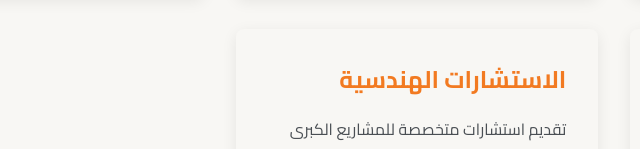
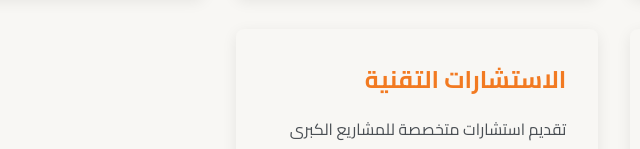
Before and after one commit to hitaex/hitaex.github.io, a plain HTML site: page index.html in a window 1280 px wide. Shown: the part 933-1082 px from the top of the page, 223-863 px from the left. Drawn offline with Linux system fonts and the light colour scheme.

Commit message:
Update index.html

```diff
--- a/index.html
+++ b/index.html
@@ -142,7 +142,7 @@ footer{background-color:var(--footer-bg);color:var(--off-white);padding:3rem 5%;
       <p>خدمات تصميم ميكانيكي شاملة تشمل النمذجة ثلاثية الأبعاد والرسومات الهندسية لمختلف التطبيقات الصناعية.</p>
     </div>
     <div class="service-card">
-      <h3>الاستشارات الهندسية</h3>
+      <h3>الاستشارات التقنية</h3>
       <p>تقديم استشارات متخصصة للمشاريع الكبرى والعقود الخاصة لضمان نجاح مشروعك من البداية للنهاية.</p>
     </div>
   </div>
```
